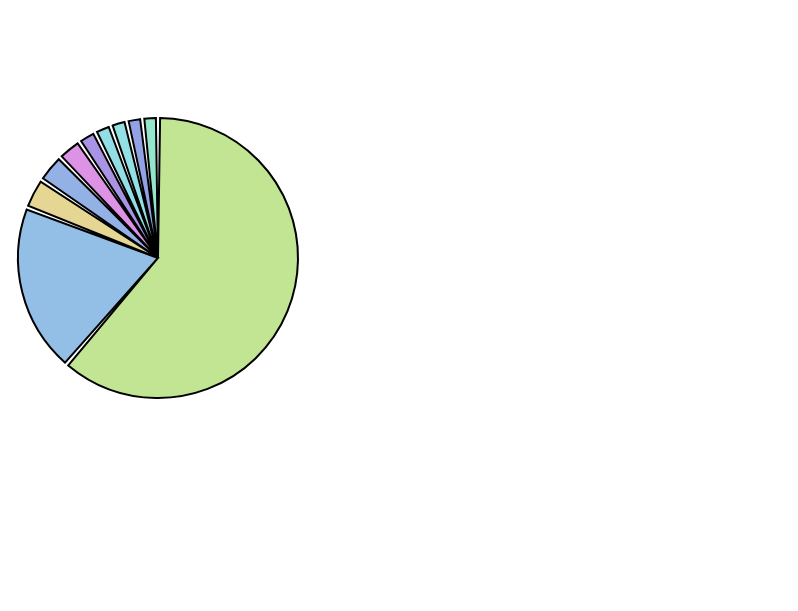
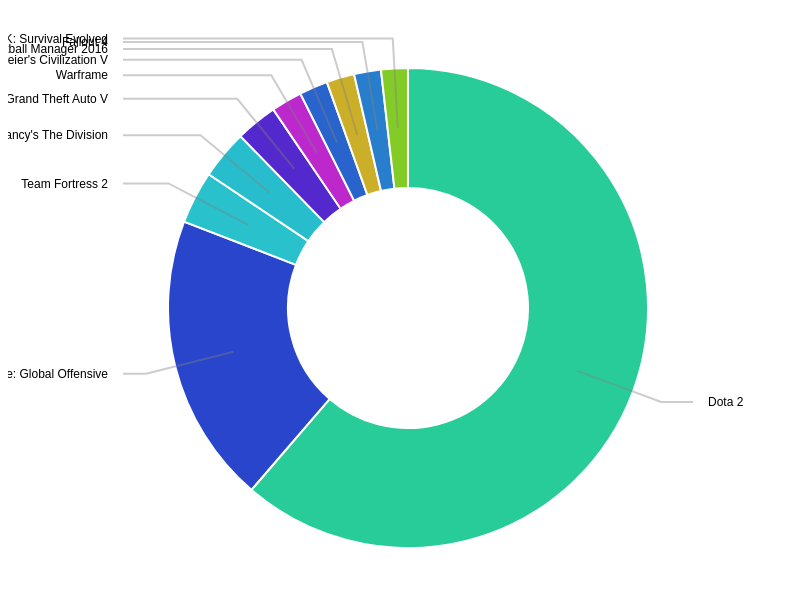
Before and after one commit to AzureByte/SteamGroupMemberStats, a plain HTML site: page d3Prototype.html in a window 1280 px wide. Shown: the whole page, without its empty margins (0-798 px from the left). Drawn offline with nearby package versions, Linux system fonts and the light colour scheme.

Commit message:
Switched over to version "v3" of D3 + Added CSS styles + Got rid of canvas and now using svg for a more stylish chart

```diff
--- a/d3Prototype.html
+++ b/d3Prototype.html
@@ -2,18 +2,40 @@
 <html>
 <head>
   <meta http-equiv="Content-Type" content="text/html; charset=UTF-8">
-  <script src="https://d3js.org/d3.v4.0.0-alpha.4.min.js"></script>
+  <script src="https://d3js.org/d3.v3.min.js"></script>
   <style>
 
     text {
-      font: 10px sans-serif;
+      font: 12px sans-serif;
+    }
+
+    body {
+      font-family: "Helvetica Neue", Helvetica, Arial, sans-serif;
+      height: 600px;
+      position: relative;
+    }
+
+    svg {
+      width: 100%;
+      height: 100%;
+    }
+
+    path.slice{
+      stroke-width:2px;
+      stroke: white;
+    }
+
+    polyline{
+      opacity: .4;
+      stroke: grey;
+      stroke-width: 2px;
+      fill: none;
     }
 
   </style>
 </head>
 <body>
 
-  <canvas width="300" height="500"></canvas>
 
   <script>
     //// Functions
@@ -80,55 +102,149 @@
       { "name" : "Fallout 4", "gameid" : "123329", "numberOfPlayers": 27485},
       { "name" : "ARK: Survival Evolved", "gameid" : "123330", "numberOfPlayers": 27370},
     ];
-    var data = [];
+    var sdata = [];
     var names = [];
+    var colours = [];
     for (var i = sampData.length - 1; i >= 0; i--) {
-      data[i] = sampData[i].numberOfPlayers;
+      sdata[i] = sampData[i].numberOfPlayers;
       names[i] = sampData[i].name;
-    };
-
-    var canvas = document.querySelector("canvas"),
-        context = canvas.getContext("2d");
-
-    var width = canvas.width,
-        height = canvas.height,
-        radius = Math.min(height, width)/2;
-
-    var colours = [];
-
-    // Populate the array with random colours
-    for (var i = 0; i < 10; i++) {
       colours[i] = RandomColour();
     };
 
-    // Draw the piechart
-    var arc = d3.arc()
-                .outerRadius(radius - 10)
-                .innerRadius(0)
-                .padAngle(0.03)
-                .context(context);
+    var svg = d3.select("body")
+                .append("svg")
+                .append("g");
+    svg.append("g")
+       .attr("class", "slices");
+    svg.append("g")
+       .attr("class", "labels");
+    svg.append("g")
+       .attr("class", "lines");
 
-    var pie = d3.pie();
+    var width = 800,
+        height = 600,
+        radius = Math.min(width, height)/2;
 
-    var arcs = pie(data);
+    var pie = d3.layout
+                .pie()
+                .sort(null)
+                .value( function(d){ return d.value; });
 
-    context.translate(width / 2, height /2);
+    var arc = d3.svg.arc()
+                    .outerRadius(radius*0.8)
+                    .innerRadius(radius*0.4);
 
-    context.globalAlpha = 0.5;
-    arcs.forEach(
-      function(d,i) {
-        context.beginPath();
-        arc(d);
-        context.fillStyle = colours[i];
-        context.fill();
+    var outerArc = d3.svg.arc()
+                         .innerRadius(radius * 0.9)
+                         .outerRadius(radius * 0.9);
+
+    svg.attr("transform", "translate(" + width/2 + "," + height/2 + ")");
+
+    var key = function(d){ return d.data.label; };
+
+    var color = d3.scale.ordinal()
+                        .domain(names)
+                        .range(colours);
+
+    function getData(){
+      var labels = color.domain();
+      return labels.map( function(label) {
+        return { label: label, value: sdata[names.indexOf(label)] }
+      });
+    }
+
+    updateChart(getData());
+
+    function updateChart(data) {
+      //// Pie Slices
+      var slice = svg.select(".slices")
+                     .selectAll("path.slice")
+                     .data(pie(data), key);
+      slice.enter()
+           .insert("path")
+           .style("fill", function(d) { return color(d.data.label); })
+           .attr("class", "slice");
+
+      slice
+        .transition().duration(1000)
+        .attrTween("d", function(d) {
+          this._current = this._current || d;
+          var interpolate = d3.interpolate(this._current, d);
+          this._current = interpolate(0);
+          return function(t) {
+            return arc(interpolate(t));
+          };
+        })
+
+
+      slice.exit()
+           .remove();
+
+      //// Labels
+      var text = svg.select(".labels")
+                  .selectAll("text")
+                  .data(pie(data), key);
+      text.enter()
+          .append("text")
+          .attr("dy", ".35em")
+          .text(function(d) {
+            return d.data.label;
+          });
+
+
+      function midAngle(d){
+        return d.startAngle + (d.endAngle - d.startAngle)/2;
       }
-    );
 
-    context.globalAlpha = 1;
-    context.beginPath();
-    arcs.forEach(arc);
-    context.lineWidth = 2;
-    context.stroke();
+      text.transition().duration(1000)
+        .attrTween("transform", function(d) {
+          this._current = this._current || d;
+          var interpolate = d3.interpolate(this._current, d);
+          this._current = interpolate(0);
+          return function(t) {
+            var d2 = interpolate(t);
+            var pos = outerArc.centroid(d2);
+            pos[0] = radius * (midAngle(d2) < Math.PI ? 1 : -1);
+            return "translate("+ pos +")";
+          };
+        })
+        .styleTween("text-anchor", function(d){
+          this._current = this._current || d;
+          var interpolate = d3.interpolate(this._current, d);
+          this._current = interpolate(0);
+          return function(t) {
+            var d2 = interpolate(t);
+            return midAngle(d2) < Math.PI ? "start":"end";
+          };
+        });
+
+      text.exit()
+          .remove();
+
+      //// Label to Pie Pointers
+      var pointer = svg.select(".lines")
+                       .selectAll("polyline")
+                       .data(pie(data), key);
+      pointer.enter()
+             .append("polyline");
+
+      pointer.transition().duration(1000)
+        .attrTween("points", function(d){
+          this._current = this._current || d;
+          var interpolate = d3.interpolate(this._current, d);
+          this._current = interpolate(0);
+          return function(t) {
+            var d2 = interpolate(t);
+            var pos = outerArc.centroid(d2);
+            pos[0] = radius * 0.95 * (midAngle(d2) < Math.PI ? 1 : -1);
+            return [arc.centroid(d2), outerArc.centroid(d2), pos];
+          };
+        });
+
+          pointer.exit()
+                 .remove();
+    }
+
   </script>
 </body>
 </html>
```
